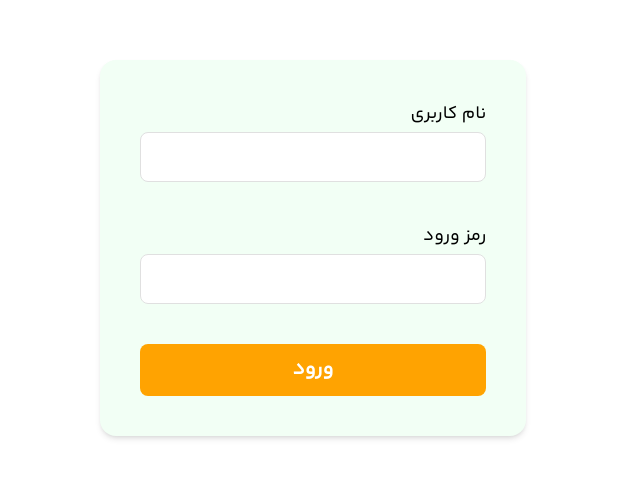
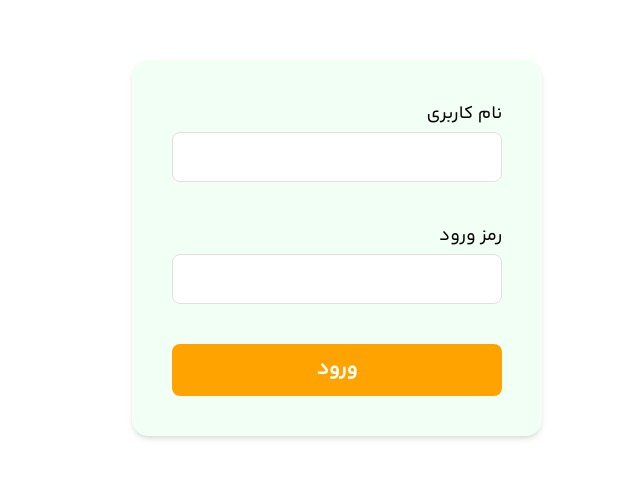
Before and after one commit to ParsaBordbar/Healthcare_Diet, a Next.js app in the folder client/: page /admin in a window 1280 px wide. Shown: the part 152-630 px from the top of the page, without its empty margins (412-1052 px from the left). Built offline with nearby package versions, Linux system fonts and the light colour scheme.

Commit message:
add padding to the parent of admin login

```diff
--- a/client/src/app/admin/page.tsx
+++ b/client/src/app/admin/page.tsx
@@ -2,7 +2,7 @@ import AdminLogin from "@/components/AdminLogin";
 
 const Admin = () => {
     return(
-        <section className="flex justify-center items-center h-screen">
+        <section className="flex px-6 justify-center items-center h-screen">
             <AdminLogin />
         </section>
     )
```
